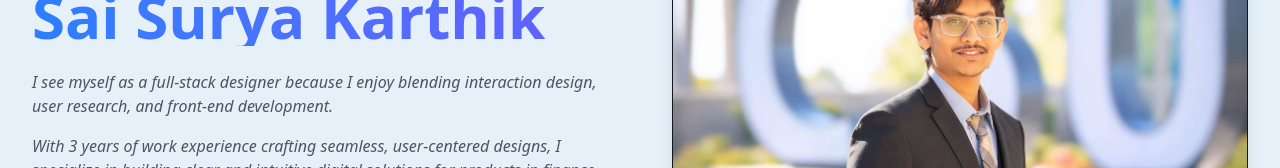
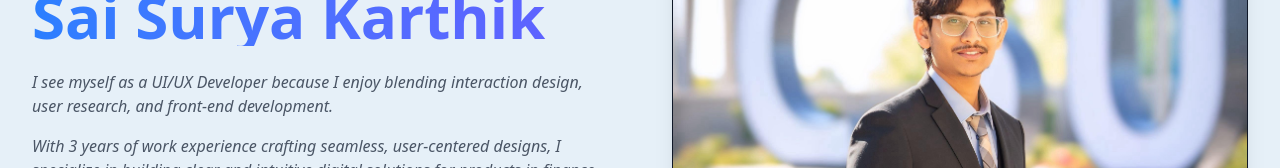
Before and after one commit to P-sskarthik/Portfolio-SSK, a React (Vite) app: page / in a window 1280 px wide. Shown: the part 245-413 px from the top of the page. Built offline with nearby package versions, Linux system fonts and the light colour scheme.

Commit message:
Title change

```diff
--- a/src/components/Hero.jsx
+++ b/src/components/Hero.jsx
@@ -62,7 +62,7 @@ const Hero = () => {
     transition={{ delay: 0.8, duration: 0.6 }}
   >
     <p>
-      I see myself as a full-stack designer because I enjoy blending interaction design, user research, and front-end development.
+      I see myself as a UI/UX Developer because I enjoy blending interaction design, user research, and front-end development.
     </p>
     <p>
       With 3 years of work experience crafting seamless, user-centered designs, I specialize in building clear and intuitive digital solutions for products in finance, e-commerce, and ed-tech.
```
